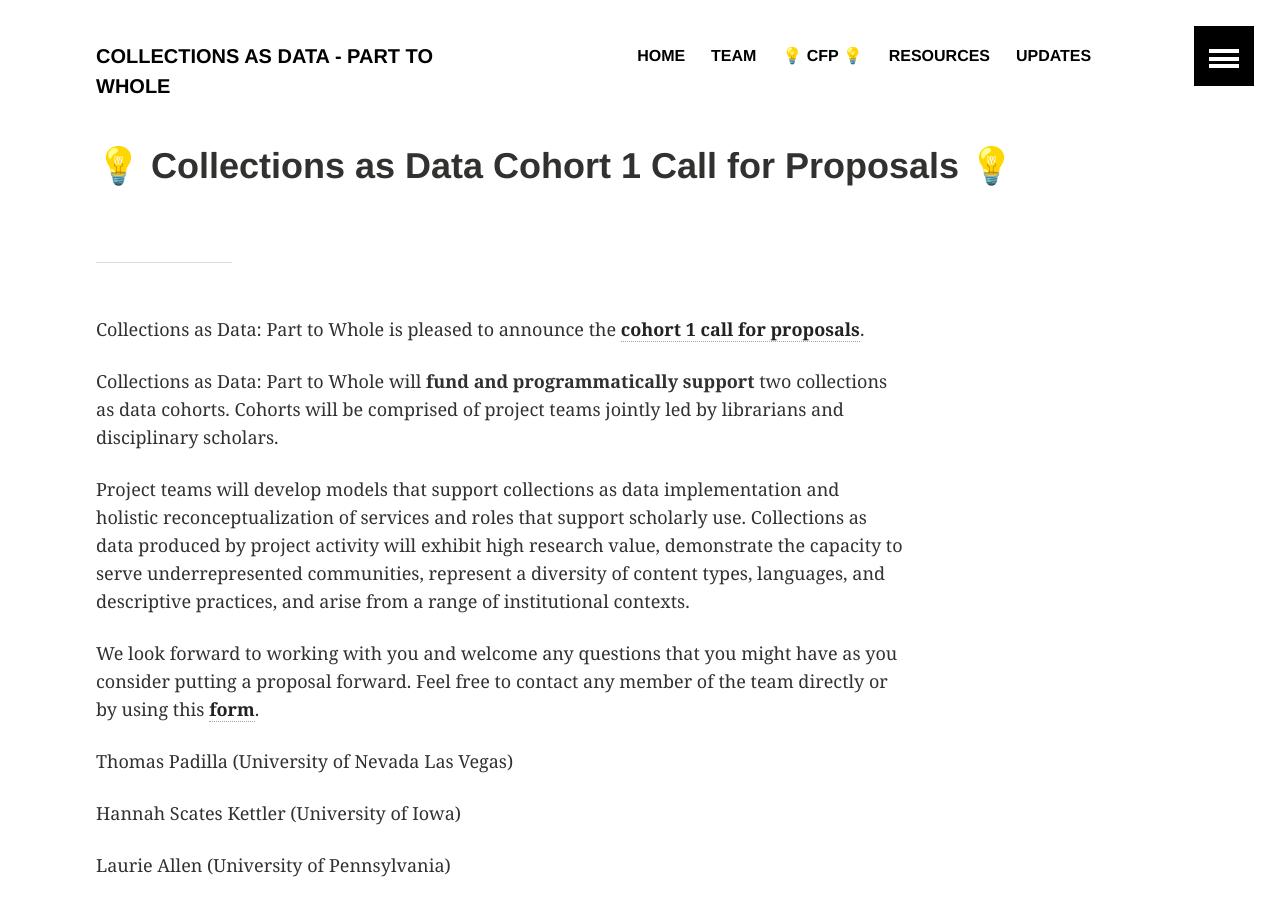
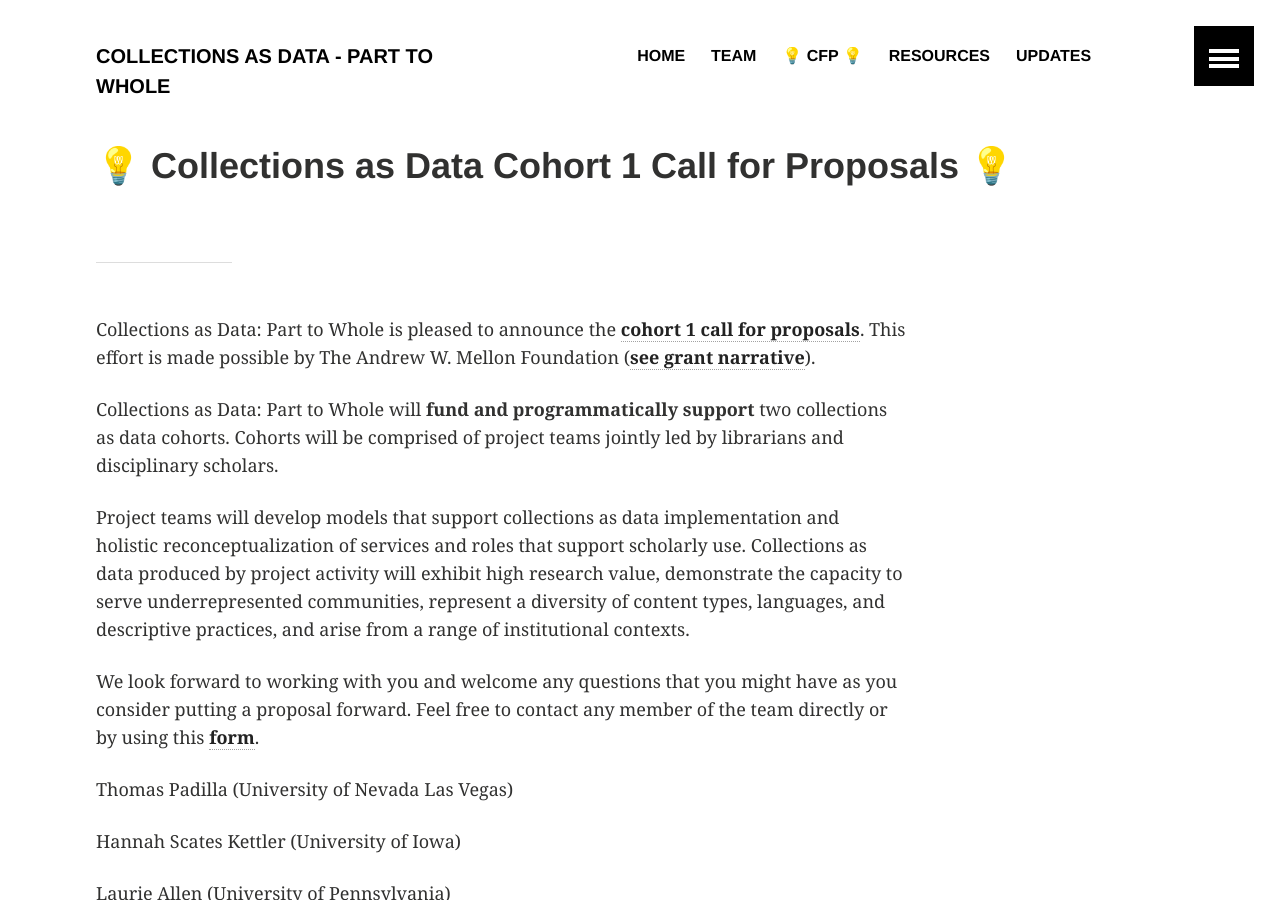
Before and after one commit to collectionsasdata/part2whole, a Jekyll site: the page built from _posts/2018-08-08-cfp1.markdown.md, in a window 1280 px wide and 900 px high. Built offline with Jekyll 4.4.1, drawn with Linux system fonts in a browser that asks for light colours.

Commit message:
cfp post

```diff
--- a/_posts/2018-08-08-cfp1.markdown.md
+++ b/_posts/2018-08-08-cfp1.markdown.md
@@ -6,7 +6,7 @@ teaser: "Collections as Data Cohort 1 Call for Proposals"
 ---
 ---
 
-Collections as Data: Part to Whole is pleased to announce the [**cohort 1 call for proposals**](https://collectionsasdata.github.io/part2whole/cfp/).
+Collections as Data: Part to Whole is pleased to announce the [**cohort 1 call for proposals**](https://collectionsasdata.github.io/part2whole/cfp/). This effort is made possible by The Andrew W. Mellon Foundation ([**see grant narrative**](https://github.com/collectionsasdata/part2whole/raw/master/cad_part2whole_narrative.pdf)).
 
 Collections as Data: Part to Whole will **fund and programmatically support** two collections as data cohorts. Cohorts will be comprised of project teams jointly led by librarians and disciplinary scholars.
 
```
